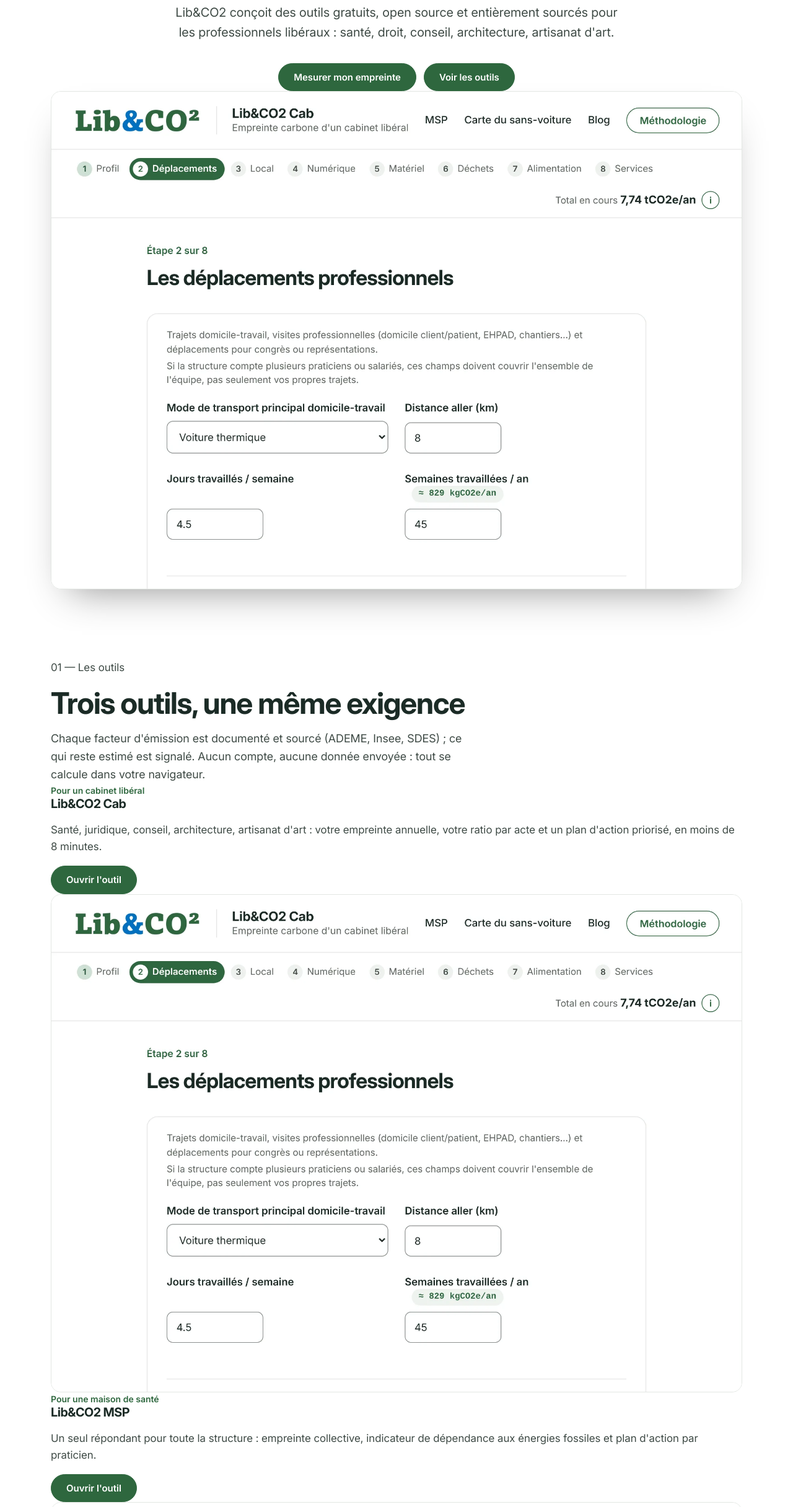
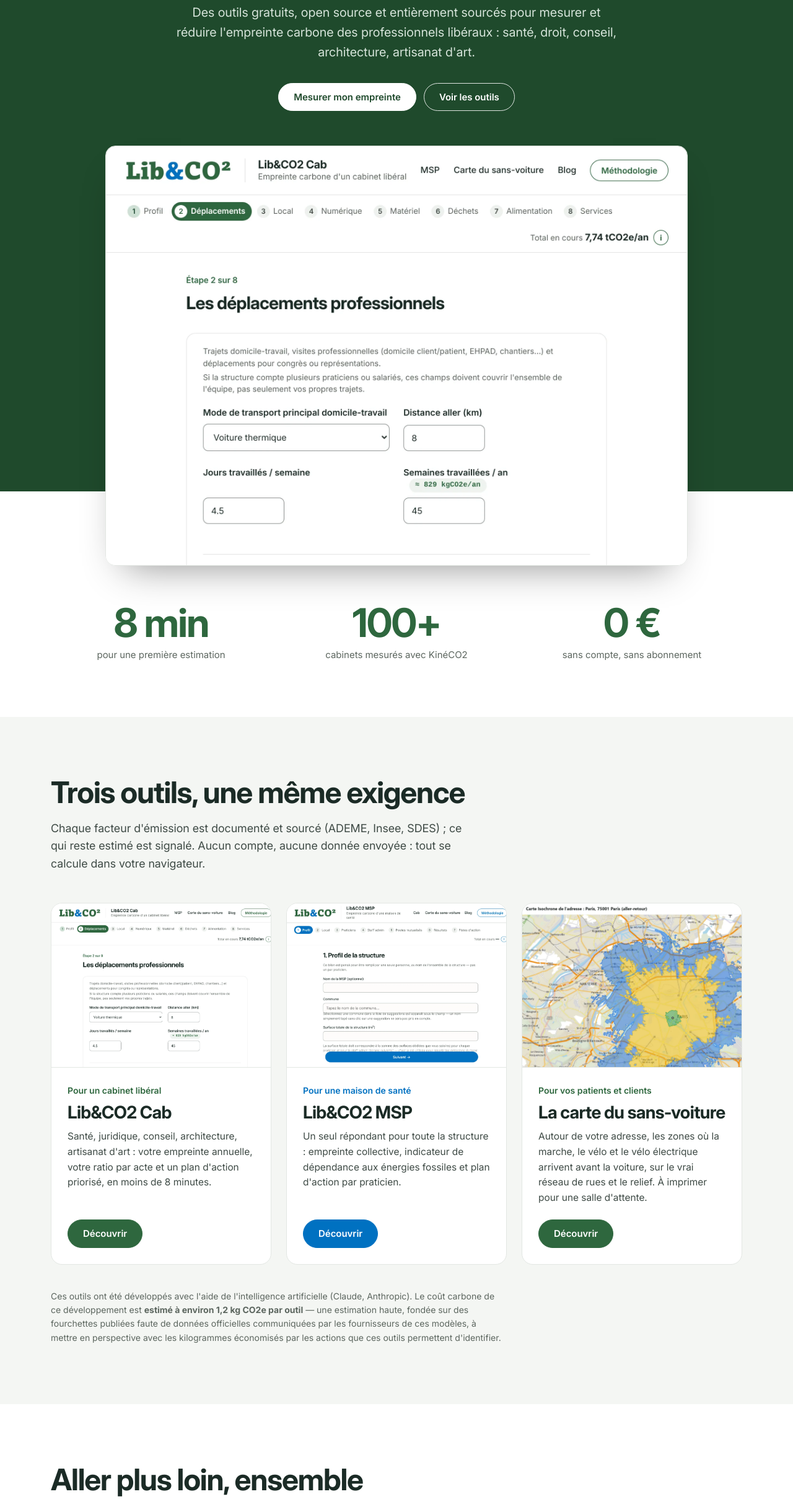
Before and after one commit to romarickine/libco2main, a plain HTML site: page index.html in a window 1280 px wide. Shown: the part 368-2800 px from the top of the page at 62% size. Drawn offline with Linux system fonts and the light colour scheme.

Commit message:
Update index.html

```diff
--- a/index.html
+++ b/index.html
@@ -44,92 +44,91 @@
 <body>
   <a class="lien-evitement" href="#contenu">Aller au contenu</a>
 
+  <div class="haut">
     <header class="entete conteneur">
       <a class="entete-logo" href="./"><img width="486" height="100" src="shared/assets/logo/logo-libco2-recadre.png" alt="Lib&amp;CO2, accueil" /></a>
       <nav class="nav-haut" aria-label="Navigation principale">
         <a href="#outils">Nos outils</a>
         <a href="#accompagnement">Être accompagné</a>
         <a href="blog/">Blog</a>
-      <a class="bouton" href="mailto:libetco2@gmail.com">Nous écrire</a>
+        <a class="bouton bouton-clair" href="mailto:libetco2@gmail.com">Nous écrire</a>
       </nav>
     </header>
 
-  <main id="contenu">
-    <div class="conteneur">
-      <div class="hero">
+    <div class="hero conteneur">
       <p class="surtitre">Décarbonation des professions libérales</p>
-        <h1>L'empreinte carbone, enfin à la taille d'un cabinet.</h1>
-        <p class="chapo">Lib&CO2 conçoit des outils gratuits, open source et entièrement sourcés pour les professionnels libéraux : santé, droit, conseil, architecture, artisanat d'art.</p>
+      <h1>Votre cabinet, sa juste empreinte carbone</h1>
+      <p class="chapo">Des outils gratuits, open source et entièrement sourcés pour mesurer et réduire l'empreinte carbone des professionnels libéraux : santé, droit, conseil, architecture, artisanat d'art.</p>
       <div class="actions">
-          <a class="bouton" href="cab/">Mesurer mon empreinte</a>
-          <a class="bouton bouton-contour" href="#outils">Voir les outils</a>
-        </div>
+        <a class="bouton bouton-clair" href="cab/">Mesurer mon empreinte</a>
+        <a class="bouton bouton-transparent" href="#outils">Voir les outils</a>
       </div>
       <picture>
         <source srcset="assets/portfolio/cab-intro.webp" type="image/webp" />
-        <img class="capture capture-hero" width="2000" height="1440" src="assets/portfolio/cab-intro.png" alt="Écran d'accueil de Lib&CO2 Cab" />
+        <img class="capture capture-hero" width="2000" height="1440" src="assets/portfolio/cab-intro.png" alt="Lib&amp;CO2 Cab : étape de saisie des déplacements, avec la barre d'étapes et le total en cours" />
       </picture>
     </div>
+  </div>
 
+  <main id="contenu">
+    <section class="conteneur chiffres" aria-label="Lib&amp;CO2 en bref">
+      <div><p class="chiffre">8 min</p><p>pour une première estimation</p></div>
+      <div><p class="chiffre">100+</p><p>cabinets mesurés avec KinéCO2</p></div>
+      <div><p class="chiffre">0 €</p><p>sans compte, sans abonnement</p></div>
+    </section>
+
+    <div class="bande">
       <section class="section conteneur" id="outils" aria-labelledby="titre-outils">
-      <p class="numero">01 — Les outils</p>
         <h2 id="titre-outils">Trois outils, une même exigence</h2>
         <p class="intro">Chaque facteur d'émission est documenté et sourcé (ADEME, Insee, SDES) ; ce qui reste estimé est signalé. Aucun compte, aucune donnée envoyée : tout se calcule dans votre navigateur.</p>
-      <div class="liste-outils">
-        <article class="ligne-outil">
-          <div>
-            <p class="etiquette">Pour un cabinet libéral</p>
-            <h3>Lib&CO2 Cab</h3>
-          </div>
-          <div>
-            <p>Santé, juridique, conseil, architecture, artisanat d'art : votre empreinte annuelle, votre ratio par acte et un plan d'action priorisé, en moins de 8 minutes.</p>
-            <a class="bouton bouton-contour" href="cab/">Ouvrir l'outil<span class="visuellement-cache"> Lib&CO2 Cab</span></a>
-          </div>
+        <div class="cartes-outils">
+          <article class="carte-outil">
             <picture>
               <source srcset="assets/portfolio/cab-intro.webp" type="image/webp" />
-            <img class="capture" width="2000" height="1440" src="assets/portfolio/cab-intro.png" alt="" loading="lazy" />
+              <img width="2000" height="1440" src="assets/portfolio/cab-intro.png" alt="" loading="lazy" />
             </picture>
+            <div class="carte-outil-corps">
+              <p class="etiquette">Pour un cabinet libéral</p>
+              <h3>Lib&amp;CO2 Cab</h3>
+              <p>Santé, juridique, conseil, architecture, artisanat d'art : votre empreinte annuelle, votre ratio par acte et un plan d'action priorisé, en moins de 8 minutes.</p>
+              <a class="bouton" href="cab/">Découvrir<span class="visuellement-cache"> Lib&amp;CO2 Cab</span></a>
+            </div>
           </article>
-        <article class="ligne-outil">
-          <div>
-            <p class="etiquette">Pour une maison de santé</p>
-            <h3>Lib&CO2 MSP</h3>
-          </div>
-          <div>
-            <p>Un seul répondant pour toute la structure : empreinte collective, indicateur de dépendance aux énergies fossiles et plan d'action par praticien.</p>
-            <a class="bouton bouton-contour" href="msp/">Ouvrir l'outil<span class="visuellement-cache"> Lib&CO2 MSP</span></a>
-          </div>
+          <article class="carte-outil">
             <picture>
               <source srcset="assets/portfolio/msp-intro.webp" type="image/webp" />
-            <img class="capture" width="2000" height="1440" src="assets/portfolio/msp-intro.png" alt="" loading="lazy" />
+              <img width="2000" height="1440" src="assets/portfolio/msp-intro.png" alt="" loading="lazy" />
             </picture>
+            <div class="carte-outil-corps">
+              <p class="etiquette etiquette-msp">Pour une maison de santé</p>
+              <h3>Lib&amp;CO2 MSP</h3>
+              <p>Un seul répondant pour toute la structure : empreinte collective, indicateur de dépendance aux énergies fossiles et plan d'action par praticien.</p>
+              <a class="bouton bouton-msp" href="msp/">Découvrir<span class="visuellement-cache"> Lib&amp;CO2 MSP</span></a>
+            </div>
           </article>
-        <article class="ligne-outil">
-          <div>
+          <article class="carte-outil">
+            <picture>
+              <source srcset="assets/portfolio/iso-intro.webp" type="image/webp" />
+              <img width="2000" height="1092" src="assets/portfolio/iso-intro.jpg" alt="" loading="lazy" />
+            </picture>
+            <div class="carte-outil-corps">
               <p class="etiquette">Pour vos patients et clients</p>
               <h3>La carte du sans-voiture</h3>
+              <p>Autour de votre adresse, les zones où la marche, le vélo et le vélo électrique arrivent avant la voiture, sur le vrai réseau de rues et le relief. À imprimer pour une salle d'attente.</p>
+              <a class="bouton" href="iso/">Découvrir<span class="visuellement-cache"> La carte du sans-voiture</span></a>
             </div>
-          <div>
-            <p>Autour de votre adresse, les zones où la marche, le vélo et le vélo électrique arrivent avant la voiture, calculées sur le vrai réseau de rues et le relief réel. À imprimer pour une salle d'attente.</p>
-            <a class="bouton bouton-contour" href="iso/">Ouvrir l'outil<span class="visuellement-cache"> La carte du sans-voiture</span></a>
-          </div>
-          <picture>
-            <source srcset="assets/portfolio/iso-intro.webp" type="image/webp" />
-            <img class="capture" width="2000" height="1092" src="assets/portfolio/iso-intro.jpg" alt="" loading="lazy" />
-          </picture>
           </article>
         </div>
         <p class="note">Ces outils ont été développés avec l'aide de l'intelligence artificielle (Claude, Anthropic). Le coût carbone de ce développement est <strong>estimé à environ 1,2 kg CO2e par outil</strong> — une estimation haute, fondée sur des fourchettes publiées faute de données officielles communiquées par les fournisseurs de ces modèles, à mettre en perspective avec les kilogrammes économisés par les actions que ces outils permettent d'identifier.</p>
       </section>
+    </div>
 
-    <div class="bande">
     <section class="section conteneur" id="accompagnement" aria-labelledby="titre-accompagnement">
-        <p class="numero">02 — Accompagnement</p>
       <h2 id="titre-accompagnement">Aller plus loin, ensemble</h2>
-        <p class="intro">Les outils sont gratuits et le resteront. Pour fiabiliser une mesure, construire un plan d'action, mobiliser une équipe ou tout un réseau, Lib&CO2 propose aussi un accompagnement, pour les petites structures comme pour les institutions.</p>
+      <p class="intro">Les outils sont gratuits et le resteront. Pour fiabiliser une mesure, construire un plan d'action, mobiliser une équipe ou tout un réseau, Lib&amp;CO2 propose aussi un accompagnement, pour les petites structures comme pour les institutions.</p>
       <div class="grille-offres">
         <div class="offre">
-            <h3>Diagnostic accompagné et plan d'action</h3>
+          <h3>Diagnostic accompagné</h3>
           <p>Pour une maison de santé, un cabinet de groupe, une CPTS ou toute petite structure : empreinte mesurée ensemble à partir de vos données réelles, priorités chiffrées, plan d'action concret et suivi d'une année sur l'autre.</p>
           <a data-offre="diagnostic" href="mailto:libetco2@gmail.com?subject=Lib%26CO2%20-%20diagnostic%20carbone%20accompagn%C3%A9">Écrire à ce sujet →</a>
         </div>
@@ -144,41 +143,41 @@
           <a data-offre="formation" href="mailto:libetco2@gmail.com?subject=Lib%26CO2%20-%20formation%20%2F%20atelier">Écrire à ce sujet →</a>
         </div>
         <div class="offre">
-            <h3>Cartes du sans-voiture imprimées</h3>
-            <p>Cartes calculées pour une ou plusieurs adresses, imprimées en grand format (affiche, panneau rigide, bâche ou toile) et livrées sur place : salle d'attente, gare, mairie, magasin.</p>
+          <h3>Cartes imprimées</h3>
+          <p>La carte du sans-voiture calculée pour une ou plusieurs adresses, imprimée en grand format (affiche, panneau rigide, bâche ou toile) et livrée sur place : salle d'attente, gare, mairie, magasin.</p>
           <a data-offre="cartes" href="mailto:libetco2@gmail.com?subject=Lib%26CO2%20-%20cartes%20du%20sans-voiture%20imprim%C3%A9es">Écrire à ce sujet →</a>
         </div>
       </div>
-        <p class="note">Un premier échange, sans engagement, permet de voir si et comment Lib&CO2 peut vous être utile. Chaque lien ouvre votre messagerie avec une courte trame à compléter : rien n'est envoyé sans vous.</p>
+      <p class="note">Un premier échange, sans engagement, permet de voir si et comment Lib&amp;CO2 peut vous être utile. Chaque lien ouvre votre messagerie avec une courte trame à compléter : rien n'est envoyé sans vous.</p>
     </section>
-    </div>
 
+    <div class="bande">
       <section class="section conteneur" aria-labelledby="titre-projet">
-      <p class="numero">03 — Le projet</p>
-      <h2 id="titre-projet">D'où vient Lib&CO2</h2>
+        <h2 id="titre-projet">D'où vient Lib&amp;CO2</h2>
         <div class="histoire">
           <div>
             <p class="annee">2024–2025</p>
             <h3>KinéCO2</h3>
-          <p>Lib&CO2 a participé au projet national KinéCO2, porté par plusieurs Unions Régionales des Professionnels de Santé (URPS) et déployé avec la méthodologie du cabinet MyCO2 (Carbone 4). Un panel de plus d'une centaine de cabinets de masso-kinésithérapie répartis sur toute la France a permis de mesurer, pour la première fois, l'empreinte carbone réelle d'une séance de kinésithérapie libérale — et d'identifier des pistes d'action réalistes pour la profession.</p>
+            <p>Lib&amp;CO2 a participé au projet national KinéCO2, porté par plusieurs Unions Régionales des Professionnels de Santé (URPS) et déployé avec la méthodologie du cabinet MyCO2 (Carbone 4). Un panel de plus d'une centaine de cabinets de masso-kinésithérapie répartis sur toute la France a permis de mesurer, pour la première fois, l'empreinte carbone réelle d'une séance de kinésithérapie libérale — et d'identifier des pistes d'action réalistes pour la profession.</p>
             <p><a href="https://www.myco2.com/login?redirect=%2FkineCO2" target="_blank" rel="noopener">La sensibilisation sur l'empreinte carbone, MyCO2 par Carbone 4<span class="visuellement-cache"> (nouvel onglet)</span></a></p>
           </div>
           <div>
             <p class="annee">2025–2026</p>
             <h3>Toutes les professions libérales</h3>
-          <p>Fort de cette première expérimentation, Lib&CO2 SASU a élargi la démarche au-delà de la kinésithérapie : santé, juridique, conseil, architecture, artisanat d'art. C'est ainsi qu'est né <strong>Lib&CO2 Cab</strong>, puis <strong>Lib&CO2 MSP</strong> pour les structures collectives.</p>
+            <p>Fort de cette première expérimentation, Lib&amp;CO2 SASU a élargi la démarche au-delà de la kinésithérapie : santé, juridique, conseil, architecture, artisanat d'art. C'est ainsi qu'est né <strong>Lib&amp;CO2 Cab</strong>, puis <strong>Lib&amp;CO2 MSP</strong> pour les structures collectives.</p>
             <p>En septembre 2026 s'y ajoute <strong>La carte du sans-voiture</strong> : le premier poste d'émissions d'un cabinet est souvent le trajet de ses patients ou clients. La carte montre, autour d'une adresse, où la marche, le vélo et le vélo électrique battent la voiture, calculé sur le réseau de rues et le relief de l'IGN.</p>
           </div>
         </div>
       </section>
+    </div>
 
-    <div class="conteneur">
+    <section class="section conteneur">
       <div class="appel">
         <h2>Une question, un projet ?</h2>
         <p>Praticien, structure collective, institution ou simplement curieux du projet : nous répondons à tous les messages.</p>
         <a class="bouton bouton-clair" href="mailto:libetco2@gmail.com">libetco2@gmail.com</a>
       </div>
-    </div>
+    </section>
   </main>
 
   <footer class="pied conteneur">
```
Lines whose indentation alone changed are shown as unchanged.
